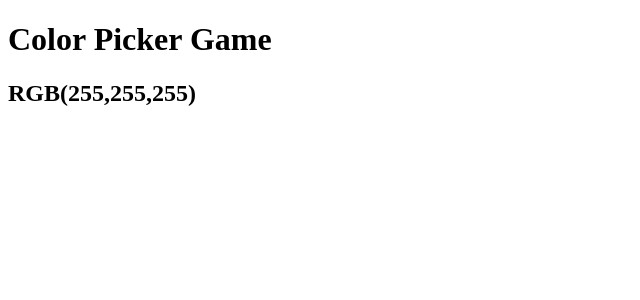
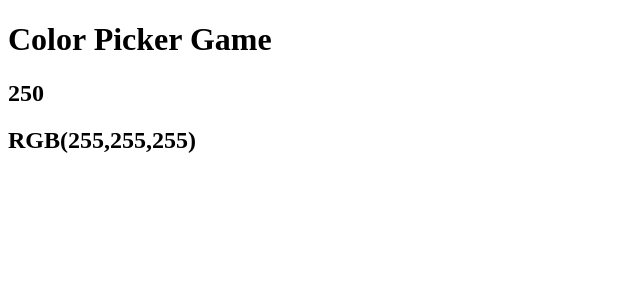
Before and after one commit to Mattwwilson34/color-picker-game, a React (Create React App) app: page / in a window 1280 px wide. Shown: the top 300 px of the page, without its empty margins (0-640 px from the left). Built offline with nearby package versions, Linux system fonts and the light colour scheme.

Commit message:
Added inclusive random number function in utils

```diff
--- a/package.json
+++ b/package.json
@@ -14,7 +14,7 @@
   "scripts": {
     "start": "react-scripts start",
     "build": "react-scripts build",
-    "test": "react-scripts test",
+    "test": "react-scripts test --coverage --verbose --watchAll",
     "eject": "react-scripts eject"
   },
   "eslintConfig": {
--- a/src/App.js
+++ b/src/App.js
@@ -1,10 +1,12 @@
 import './App.css';
 import RgbDisplay from './Components/RgbDisplay';
+import randomNumber from './Utils/random-number';
 
 function App() {
   return (
     <div className='App'>
       <h1>Color Picker Game</h1>
+      <h2>{randomNumber(0, 255)}</h2>
       <RgbDisplay RGB='RGB(255,255,255)' />
     </div>
   );
--- /dev/null
+++ b/src/Utils/random-number.js
@@ -0,0 +1,7 @@
+const randomNumber = (min, max) => {
+  min = Math.ceil(min);
+  max = Math.floor(max);
+  return Math.floor(Math.random() * (max - min + 1) + min);
+};
+
+export default randomNumber;
```
Also changed, not shown: 2 other files (tests, documents, lock files or other folders).
